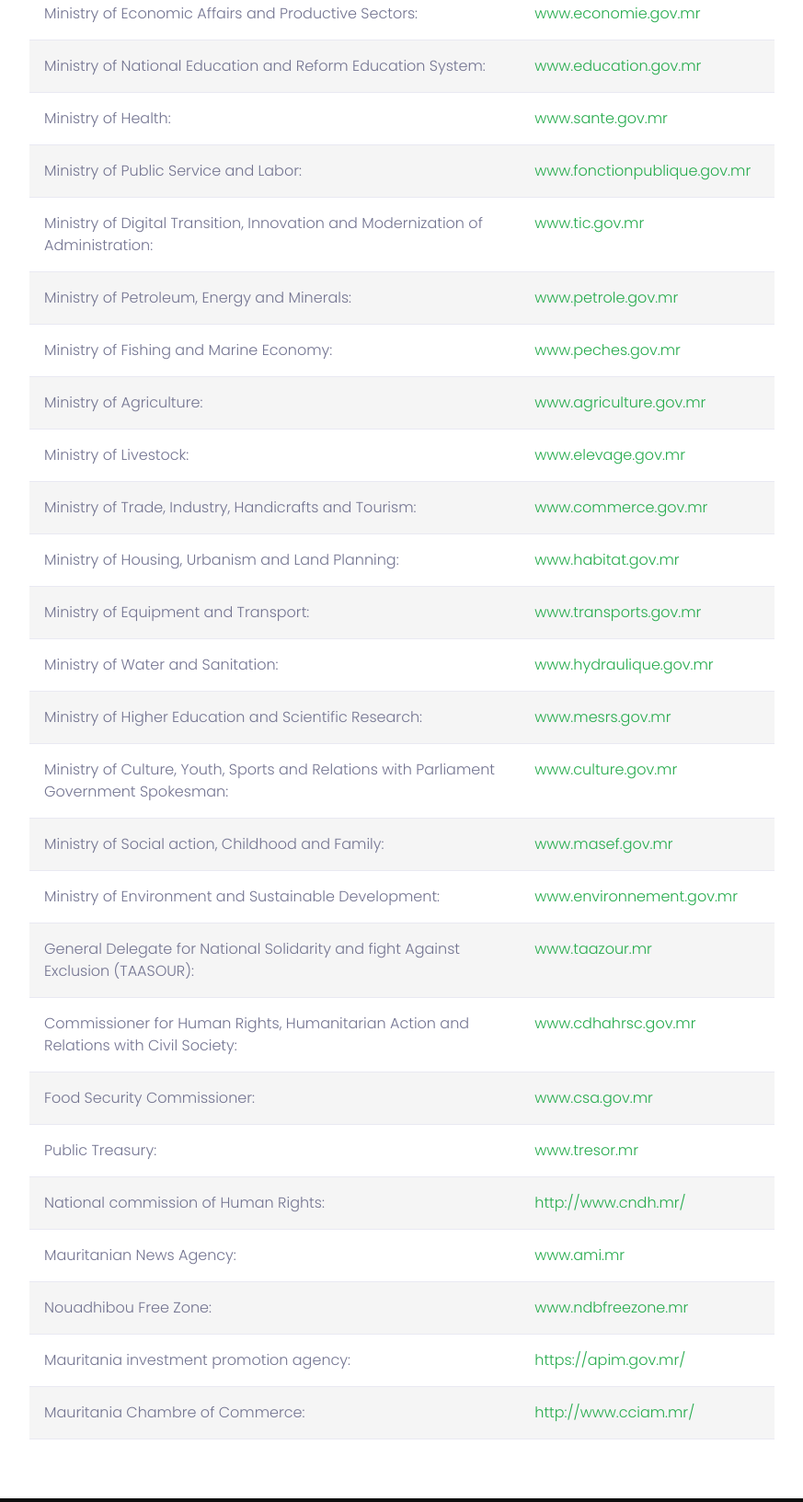
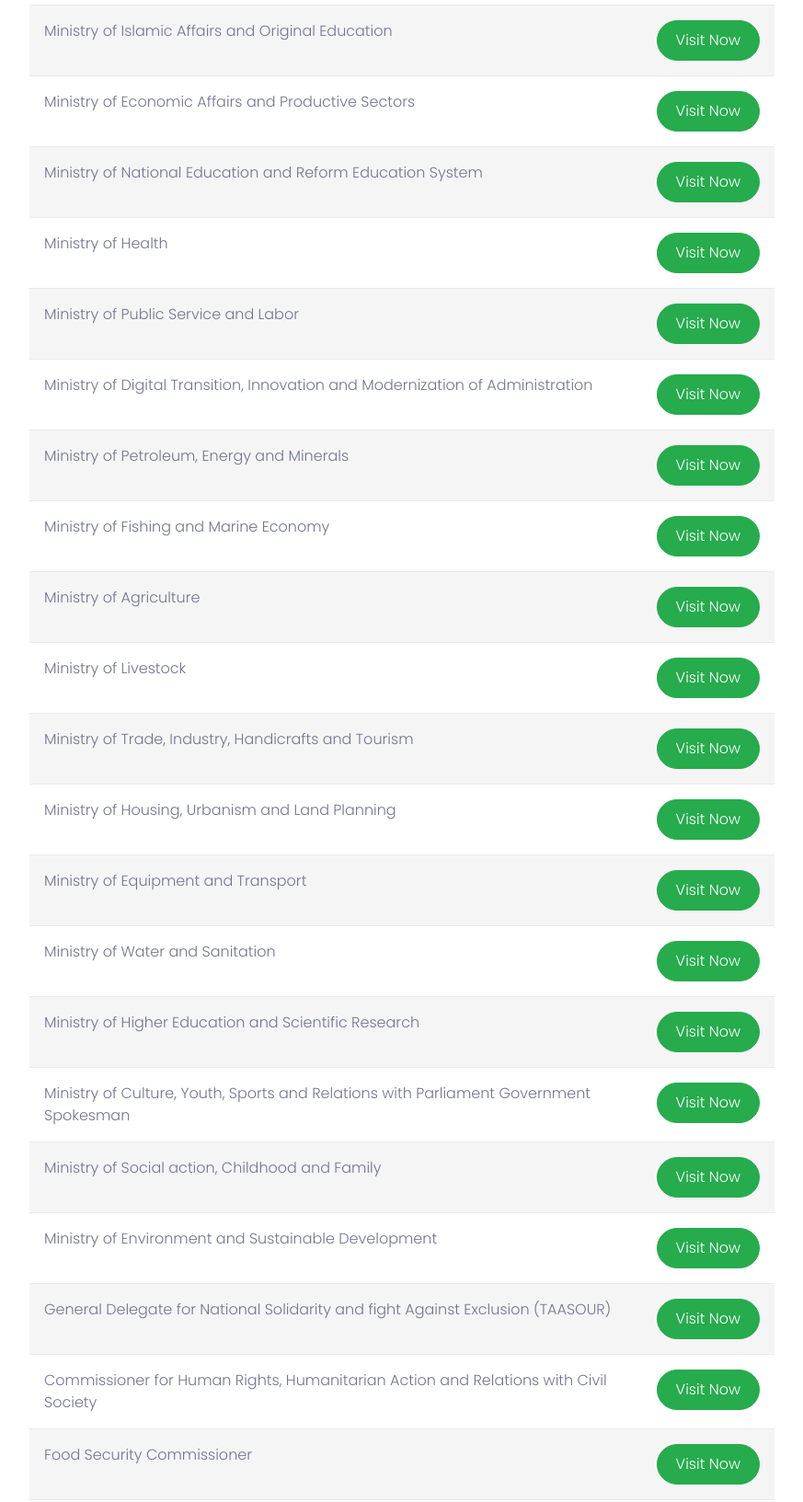
Before and after one commit to jahnvilagad/Embassy-of-mauritania, a plain HTML site: page links.html in a window 1280 px wide. Shown: the part 712-2345 px from the top of the page at 92% size, without its empty margins (203-1076 px from the left). Drawn offline with Linux system fonts and the light colour scheme.

Commit message:
create page

```diff
--- a/links.html
+++ b/links.html
@@ -121,132 +121,132 @@
                                 <th>links</th>
                             </tr>
                             <tr>
-                                <td>Presidency of Republic :</td>
-                                <td><a class="text-primary" href="http://www.presidence.mr/" target="_blank">www.presidence.mr</a></td>
+                                <td>Presidency of Republic </td>
+                                <td><a class="btn btn-primary" href="http://www.presidence.mr/" target="_blank">Visit Now</a></td>
                             </tr>
                             <tr>
-                                <td>Prime Minister :</td>
-                                <td><a class="text-primary" href="http://www.primature.gov.mr/" target="_blank">www.primature.gov.mr</a></td>
+                                <td>Prime Minister </td>
+                                <td><a class="btn btn-primary" href="http://www.primature.gov.mr/" target="_blank">Visit Now</a></td>
                             </tr>
                             <tr>
-                                <td>Ministry of Justice:</td>
-                                <td><a class="text-primary" href="http://www.justice.gov.mr/" target="_blank">www.justice.gov.mr</a></td>
+                                <td>Ministry of Justice</td>
+                                <td><a class="btn btn-primary" href="http://www.justice.gov.mr/" target="_blank">Visit Now</a></td>
                             </tr>
                             <tr>
-                                <td>Ministry of Foreign Affairs, Cooperation and Mauritanians Abroad:</td>
-                                <td><a class="text-primary" href="http://www.diplomatie.gov.mr/" target="_blank">www.diplomatie.gov.mr</a></td>
+                                <td>Ministry of Foreign Affairs, Cooperation and Mauritanians Abroad</td>
+                                <td><a class="btn btn-primary" href="http://www.diplomatie.gov.mr/" target="_blank">Visit Now</a></td>
                             </tr>
                             <tr>
-                                <td>Ministry of Interior and Decentralization:</td>
-                                <td><a class="text-primary" href="http://www.interieur.gov.mr/" target="_blank">www.interieur.gov.mr</a></td>
+                                <td>Ministry of Interior and Decentralization</td>
+                                <td><a class="btn btn-primary" href="http://www.interieur.gov.mr/" target="_blank">Visit Now</a></td>
                             </tr>
                             <tr>
-                                <td>Ministry of Islamic Affairs and Original Education:</td>
-                                <td><a class="text-primary" href="http://www.affairesislamiques.gov.mr/" target="_blank">www.affairesislamiques.gov.mr</a></td>
+                                <td>Ministry of Islamic Affairs and Original Education</td>
+                                <td><a class="btn btn-primary" href="http://www.affairesislamiques.gov.mr/" target="_blank">Visit Now</a></td>
                             </tr>
                             <tr>
-                                <td>Ministry of Economic Affairs and Productive Sectors:</td>
-                                <td><a class="text-primary" href="http://www.economie.gov.mr/" target="_blank">www.economie.gov.mr</a></td>
+                                <td>Ministry of Economic Affairs and Productive Sectors</td>
+                                <td><a class="btn btn-primary" href="http://www.economie.gov.mr/" target="_blank">Visit Now</a></td>
                             </tr>
                             <tr>
-                                <td>Ministry of National Education and Reform Education System:</td>
-                                <td><a class="text-primary" href="http://www.education.gov.mr/" target="_blank">www.education.gov.mr</a></td>
+                                <td>Ministry of National Education and Reform Education System</td>
+                                <td><a class="btn btn-primary" href="http://www.education.gov.mr/" target="_blank">Visit Now</a></td>
                             </tr>
                             <tr>
-                                <td>Ministry of Health:</td>
-                                <td><a class="text-primary" href="http://www.sante.gov.mr/" target="_blank">www.sante.gov.mr</a></td>
+                                <td>Ministry of Health</td>
+                                <td><a class="btn btn-primary" href="http://www.sante.gov.mr/" target="_blank">Visit Now</a></td>
                             </tr>
                             <tr>
-                                <td>Ministry of Public Service and Labor:</td>
-                                <td><a class="text-primary" href="http://www.fonctionpublique.gov.mr/" target="_blank">www.fonctionpublique.gov.mr</a></td>
+                                <td>Ministry of Public Service and Labor</td>
+                                <td><a class="btn btn-primary" href="http://www.fonctionpublique.gov.mr/" target="_blank">Visit Now</a></td>
                             </tr>
                             <tr>
-                                <td>Ministry of Digital Transition, Innovation and Modernization of Administration:</td>
-                                <td><a class="text-primary" href="http://www.tic.gov.mr/" target="_blank">www.tic.gov.mr</a></td>
+                                <td>Ministry of Digital Transition, Innovation and Modernization of Administration</td>
+                                <td><a class="btn btn-primary" href="http://www.tic.gov.mr/" target="_blank">Visit Now</a></td>
                             </tr>
                             <tr>
-                                <td>Ministry of Petroleum, Energy and Minerals:</td>
-                                <td><a class="text-primary" href="http://www.petrole.gov.mr/" target="_blank">www.petrole.gov.mr</a></td>
+                                <td>Ministry of Petroleum, Energy and Minerals</td>
+                                <td><a class="btn btn-primary" href="http://www.petrole.gov.mr/" target="_blank">Visit Now</a></td>
                             </tr>
                             <tr>
-                                <td>Ministry of Fishing and Marine Economy:</td>
-                                <td><a class="text-primary" href="http://www.peches.gov.mr/" target="_blank">www.peches.gov.mr</a></td>
+                                <td>Ministry of Fishing and Marine Economy</td>
+                                <td><a class="btn btn-primary" href="http://www.peches.gov.mr/" target="_blank">Visit Now</a></td>
                             </tr>
                             <tr>
-                                <td>Ministry of Agriculture:</td>
-                                <td><a class="text-primary" href="http://www.agriculture.gov.mr/" target="_blank">www.agriculture.gov.mr</a></td>
+                                <td>Ministry of Agriculture</td>
+                                <td><a class="btn btn-primary" href="http://www.agriculture.gov.mr/" target="_blank">Visit Now</a></td>
                             </tr>
                             <tr>
-                                <td>Ministry of Livestock:</td>
-                                <td><a class="text-primary" href="http://www.elevage.gov.mr/" target="_blank">www.elevage.gov.mr</a></td>
+                                <td>Ministry of Livestock</td>
+                                <td><a class="btn btn-primary" href="http://www.elevage.gov.mr/" target="_blank">Visit Now</a></td>
                             </tr>
                             <tr>
-                                <td>Ministry of Trade, Industry, Handicrafts and Tourism:</td>
-                                <td><a class="text-primary" href="http://www.commerce.gov.mr/" target="_blank">www.commerce.gov.mr</a></td>
+                                <td>Ministry of Trade, Industry, Handicrafts and Tourism</td>
+                                <td><a class="btn btn-primary" href="http://www.commerce.gov.mr/" target="_blank">Visit Now</a></td>
                             </tr>
                             <tr>
-                                <td>Ministry of Housing, Urbanism and Land Planning:</td>
-                                <td><a class="text-primary" href="http://www.habitat.gov.mr/" target="_blank">www.habitat.gov.mr</a></td>
+                                <td>Ministry of Housing, Urbanism and Land Planning</td>
+                                <td><a class="btn btn-primary" href="http://www.habitat.gov.mr/" target="_blank">Visit Now</a></td>
                             </tr>
                             <tr>
-                                <td>Ministry of Equipment and Transport:</td>
-                                <td><a class="text-primary" href="http://www.transports.gov.mr/" target="_blank">www.transports.gov.mr</a></td>
+                                <td>Ministry of Equipment and Transport</td>
+                                <td><a class="btn btn-primary" href="http://www.transports.gov.mr/" target="_blank">Visit Now</a></td>
                             </tr>
                             <tr>
-                                <td>Ministry of Water and Sanitation:</td>
-                                <td><a class="text-primary" href="http://www.hydraulique.gov.mr/" target="_blank">www.hydraulique.gov.mr</a></td>
+                                <td>Ministry of Water and Sanitation</td>
+                                <td><a class="btn btn-primary" href="http://www.hydraulique.gov.mr/" target="_blank">Visit Now</a></td>
                             </tr>
                             <tr>
-                                <td>Ministry of Higher Education and Scientific Research:</td>
-                                <td><a class="text-primary" href="http://www.mesrs.gov.mr/" target="_blank">www.mesrs.gov.mr</a></td>
+                                <td>Ministry of Higher Education and Scientific Research</td>
+                                <td><a class="btn btn-primary" href="http://www.mesrs.gov.mr/" target="_blank">Visit Now</a></td>
                             </tr>
                             <tr>
-                                <td>Ministry of Culture, Youth, Sports and Relations with Parliament Government Spokesman:</td>
-                                <td><a class="text-primary" href="http://www.culture.gov.mr/" target="_blank">www.culture.gov.mr</a></td>
+                                <td>Ministry of Culture, Youth, Sports and Relations with Parliament Government Spokesman</td>
+                                <td><a class="btn btn-primary" href="http://www.culture.gov.mr/" target="_blank">Visit Now</a></td>
                             </tr>
                             <tr>
-                                <td>Ministry of Social action, Childhood and Family:</td>
-                                <td><a class="text-primary" href="http://www.masef.gov.mr/" target="_blank">www.masef.gov.mr</a></td>
+                                <td>Ministry of Social action, Childhood and Family</td>
+                                <td><a class="btn btn-primary" href="http://www.masef.gov.mr/" target="_blank">Visit Now</a></td>
                             </tr>
                             <tr>
-                                <td>Ministry of Environment and Sustainable Development:</td>
-                                <td><a class="text-primary" href="http://www.environnement.gov.mr/" target="_blank">www.environnement.gov.mr</a></td>
+                                <td>Ministry of Environment and Sustainable Development</td>
+                                <td><a class="btn btn-primary" href="http://www.environnement.gov.mr/" target="_blank">Visit Now</a></td>
                             </tr>
                             <tr>
-                                <td>General Delegate for National Solidarity and fight Against Exclusion (TAASOUR):</td>
-                                <td><a class="text-primary" href="http://www.taazour.mr/" target="_blank">www.taazour.mr</a></td>
+                                <td>General Delegate for National Solidarity and fight Against Exclusion (TAASOUR)</td>
+                                <td><a class="btn btn-primary" href="http://www.taazour.mr/" target="_blank">Visit Now</a></td>
                             </tr>
                             <tr>
-                                <td>Commissioner for Human Rights, Humanitarian Action and Relations with Civil Society:</td>
-                                <td><a class="text-primary" href="http://www.cdhahrsc.gov.mr/" target="_blank">www.cdhahrsc.gov.mr</a></td>
+                                <td>Commissioner for Human Rights, Humanitarian Action and Relations with Civil Society</td>
+                                <td><a class="btn btn-primary" href="http://www.cdhahrsc.gov.mr/" target="_blank">Visit Now</a></td>
                             </tr>
                             <tr>
-                                <td>Food Security Commissioner:</td>
-                                <td><a class="text-primary" href="http://www.csa.gov.mr/" target="_blank">www.csa.gov.mr</a></td>
+                                <td>Food Security Commissioner</td>
+                                <td><a class="btn btn-primary" href="http://www.csa.gov.mr/" target="_blank">Visit Now</a></td>
                             </tr>
                             <tr>
-                                <td>Public Treasury:</td>
-                                <td><a class="text-primary" href="http://www.tresor.mr/" target="_blank">www.tresor.mr</a></td>
+                                <td>Public Treasury</td>
+                                <td><a class="btn btn-primary" href="http://www.tresor.mr/" target="_blank">Visit Now</a></td>
                             </tr>
                             <tr>
-                                <td>National commission of Human Rights:</td>
-                                <td><a class="text-primary" href="http://www.cndh.mr/" target="_blank">http://www.cndh.mr/</a></td>
+                                <td>National commission of Human Rights</td>
+                                <td><a class="btn btn-primary" href="http://www.cndh.mr/" target="_blank">Visit Now</a></td>
                             </tr>
                             <tr>
-                                <td>Mauritanian News Agency:</td>
-                                <td><a class="text-primary" href="http://www.ami.mr/" target="_blank">www.ami.mr</a></td>
+                                <td>Mauritanian News Agency</td>
+                                <td><a class="btn btn-primary" href="http://www.ami.mr/" target="_blank">Visit Now</a></td>
                             </tr>
                             <tr>
-                                <td>Nouadhibou Free Zone:</td>
-                                <td><a class="text-primary" href="http://www.ndbfreezone.mr/" target="_blank">www.ndbfreezone.mr</a></td>
+                                <td>Nouadhibou Free Zone</td>
+                                <td><a class="btn btn-primary" href="http://www.ndbfreezone.mr/" target="_blank">Visit Now</a></td>
                             </tr>
                             <tr>
-                                <td>Mauritania investment promotion agency:</td>
-                                <td><a class="text-primary" href="https://apim.gov.mr/" target="_blank">https://apim.gov.mr/</a></td>
+                                <td>Mauritania investment promotion agency</td>
+                                <td><a class="btn btn-primary" href="https://apim.gov.mr/" target="_blank">Visit Now</a></td>
                             </tr>
                             <tr>
-                                <td>Mauritania Chambre of Commerce:</td>
-                                <td><a class="text-primary" href="http://www.cciam.mr/" target="_blank">http://www.cciam.mr/</a></td>
+                                <td>Mauritania Chambre of Commerce</td>
+                                <td><a class="btn btn-primary" href="http://www.cciam.mr/" target="_blank">Visit Now</a></td>
                             </tr>
                         </table>
                 </div>
```
